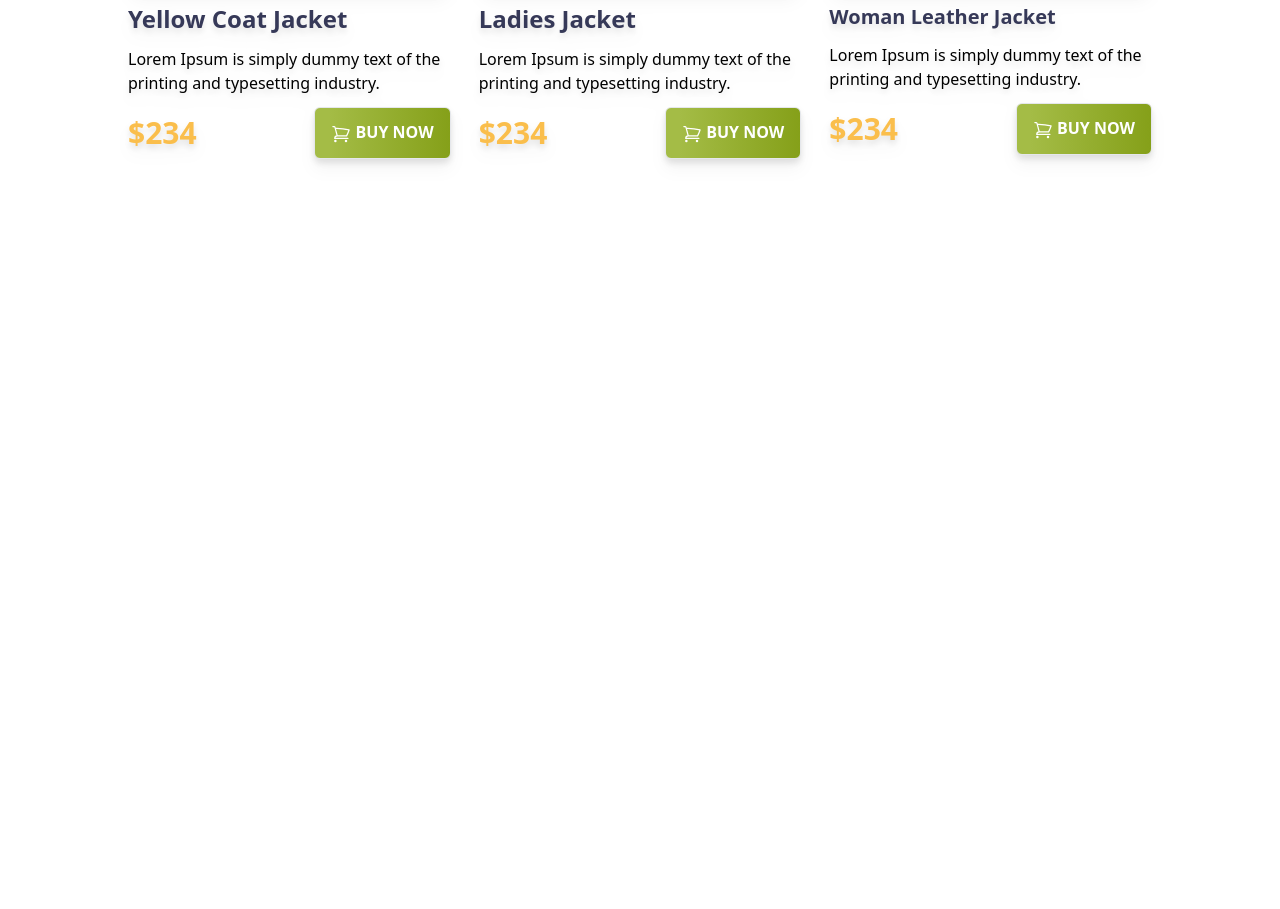
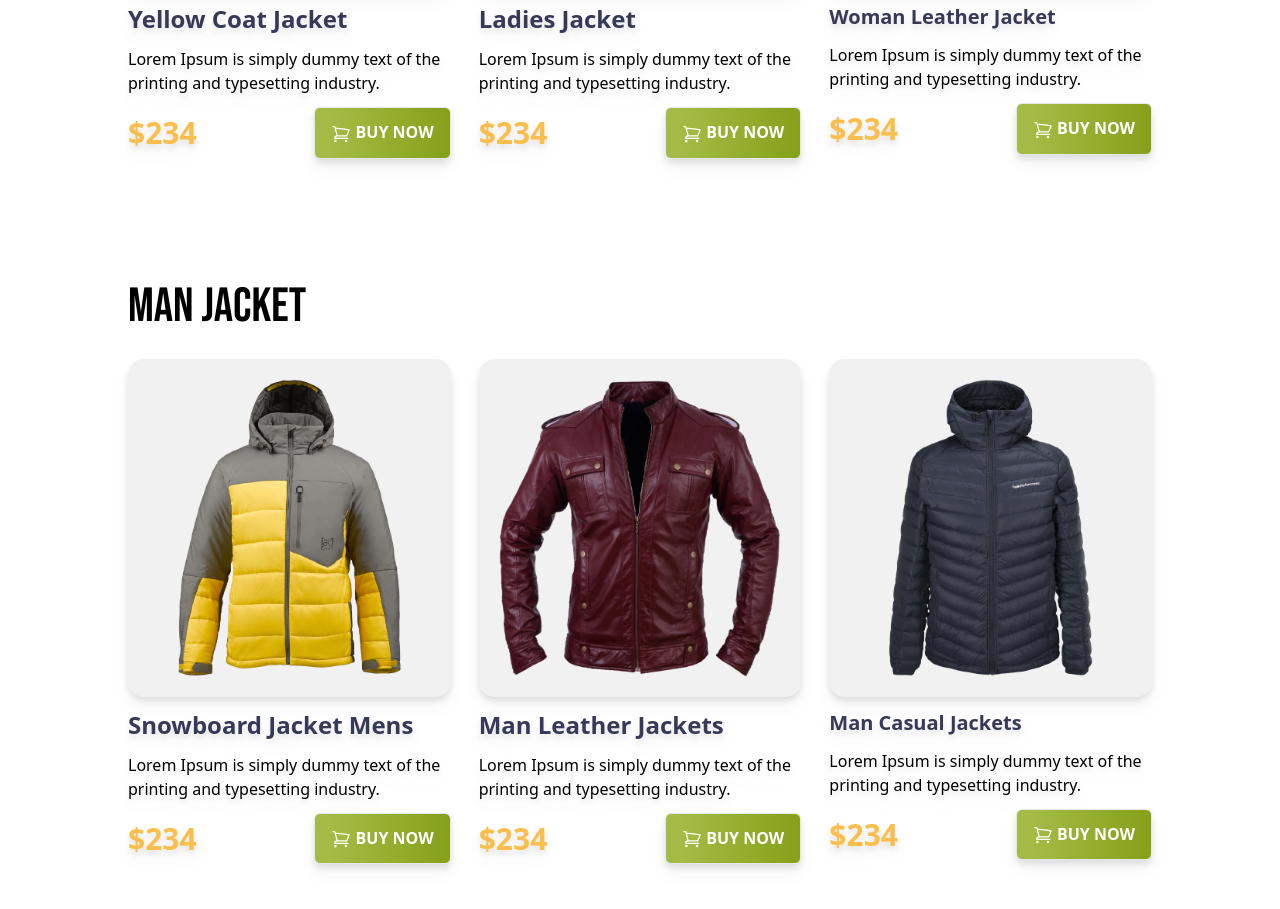
Before and after one commit to biswasbittu/Penguin_Fashion_pro-01, a plain HTML site: page index.html in a window 1280 px wide. Shown: the part 1238-2147 px from the top of the page. Before the commit the page ends 1553 px from the top, so only its background shows below. Drawn offline with nearby package versions, Linux system fonts and the light colour scheme.

Commit message:
Man section Done

```diff
--- a/index.html
+++ b/index.html
@@ -183,7 +183,118 @@
       </section>
 
 
-      <!---->
+      <!-- man section-->
+       <section class="py-12">
+        <h3 class="text-5xl uppercase font-bebas ">Man Jacket</h3>
+        <div class=" grid md:grid-cols-2 lg:grid-cols-3 md:my-7 gap-7">
+          <!-- Cart 1-->
+          <div class="space-y-3 drop-shadow-lg">
+            <div class="bg-[#F1F1F1] p-5 rounded-2xl">
+              <img src="./images/jacket-4.png" alt="" />
+            </div>
+            <h4 class="text-2xl font-bold text-[#363958]">
+              Snowboard Jacket Mens
+            </h4>
+            <p>
+              Lorem Ipsum is simply dummy text of the printing and typesetting
+              industry.
+            </p>
+            <div class="flex items-center justify-between">
+              <p class="font-roboto text-3xl font-bold text-[#FABE4C]">$234</p>
+              <button
+                class="border rounded-md bg-gradient-to-r from-[#A4BC46] from-10% via-[#85A019] via-100% text- font-semibold px-4 py-3 text-white uppercase font-roboto"
+              >
+                <svg
+                  xmlns="http://www.w3.org/2000/svg"
+                  fill="none"
+                  viewBox="0 0 24 24"
+                  stroke-width="1.5"
+                  stroke="currentColor"
+                  class="w-5 h-6 inline"
+                >
+                  <path
+                    stroke-linecap="round"
+                    stroke-linejoin="round"
+                    d="M2.25 3h1.386c.51 0 .955.343 1.087.835l.383 1.437M7.5 14.25a3 3 0 0 0-3 3h15.75m-12.75-3h11.218c1.121-2.3 2.1-4.684 2.924-7.138a60.114 60.114 0 0 0-16.536-1.84M7.5 14.25 5.106 5.272M6 20.25a.75.75 0 1 1-1.5 0 .75.75 0 0 1 1.5 0Zm12.75 0a.75.75 0 1 1-1.5 0 .75.75 0 0 1 1.5 0Z"
+                  />
+                </svg>
+                BUY NOW
+              </button>
+            </div>
+          </div>
+          <!-- jacket-2-->
+          <div class="space-y-3 drop-shadow-lg">
+            <div class="bg-[#F1F1F1] p-5 rounded-2xl">
+              <img src="./images/jacket-5.png" alt="" />
+            </div>
+            <h4 class="text-2xl font-bold text-[#363958]">
+              Man Leather Jackets
+            </h4>
+            <p>
+              Lorem Ipsum is simply dummy text of the printing and typesetting
+              industry.
+            </p>
+            <div class="flex items-center justify-between">
+              <p class="font-roboto text-3xl font-bold text-[#FABE4C]">$234</p>
+              <button
+                class="border rounded-md bg-gradient-to-r from-[#A4BC46] from-10% via-[#85A019] via-100% text- font-semibold px-4 py-3 text-white uppercase font-roboto"
+              >
+                <svg
+                  xmlns="http://www.w3.org/2000/svg"
+                  fill="none"
+                  viewBox="0 0 24 24"
+                  stroke-width="1.5"
+                  stroke="currentColor"
+                  class="w-5 h-6 inline"
+                >
+                  <path
+                    stroke-linecap="round"
+                    stroke-linejoin="round"
+                    d="M2.25 3h1.386c.51 0 .955.343 1.087.835l.383 1.437M7.5 14.25a3 3 0 0 0-3 3h15.75m-12.75-3h11.218c1.121-2.3 2.1-4.684 2.924-7.138a60.114 60.114 0 0 0-16.536-1.84M7.5 14.25 5.106 5.272M6 20.25a.75.75 0 1 1-1.5 0 .75.75 0 0 1 1.5 0Zm12.75 0a.75.75 0 1 1-1.5 0 .75.75 0 0 1 1.5 0Z"
+                  />
+                </svg>
+                BUY NOW
+              </button>
+            </div>
+          </div>
+          <!-- jacket3-->
+          <div class="space-y-3 drop-shadow-lg">
+            <div class="bg-[#F1F1F1] p-5 rounded-2xl">
+              <img src="./images/jacket-6.png" alt="" />
+            </div>
+            <h4 class="text-xl font-bold text-[#363958]">
+              Man Casual Jackets
+            </h4>
+            <p>
+              Lorem Ipsum is simply dummy text of the printing and typesetting
+              industry.
+            </p>
+            <div class="flex items-center justify-between">
+              <p class="font-roboto text-3xl font-bold text-[#FABE4C]">$234</p>
+              <button
+                class="border rounded-md bg-gradient-to-r from-[#A4BC46] from-10% via-[#85A019] via-100% text- font-semibold px-4 py-3 text-white uppercase font-roboto"
+              >
+                <svg
+                  xmlns="http://www.w3.org/2000/svg"
+                  fill="none"
+                  viewBox="0 0 24 24"
+                  stroke-width="1.5"
+                  stroke="currentColor"
+                  class="w-5 h-6 inline"
+                >
+                  <path
+                    stroke-linecap="round"
+                    stroke-linejoin="round"
+                    d="M2.25 3h1.386c.51 0 .955.343 1.087.835l.383 1.437M7.5 14.25a3 3 0 0 0-3 3h15.75m-12.75-3h11.218c1.121-2.3 2.1-4.684 2.924-7.138a60.114 60.114 0 0 0-16.536-1.84M7.5 14.25 5.106 5.272M6 20.25a.75.75 0 1 1-1.5 0 .75.75 0 0 1 1.5 0Zm12.75 0a.75.75 0 1 1-1.5 0 .75.75 0 0 1 1.5 0Z"
+                  />
+                </svg>
+                BUY NOW
+              </button>
+            </div>
+          </div>
+        </div>
+      </section>
+
     </main>
     <footer></footer>
   </body>
```
